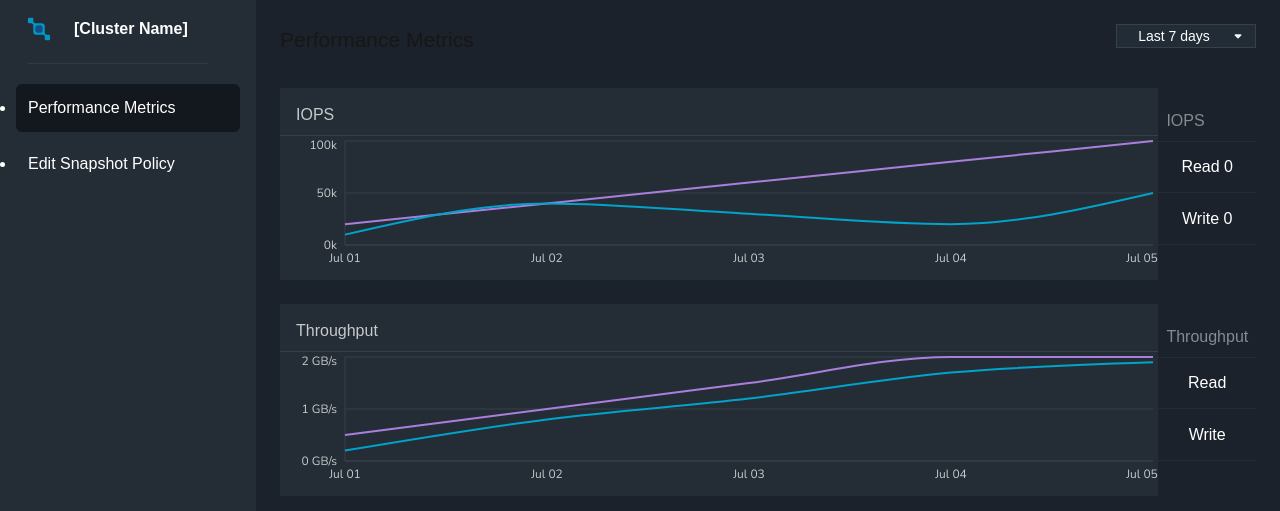
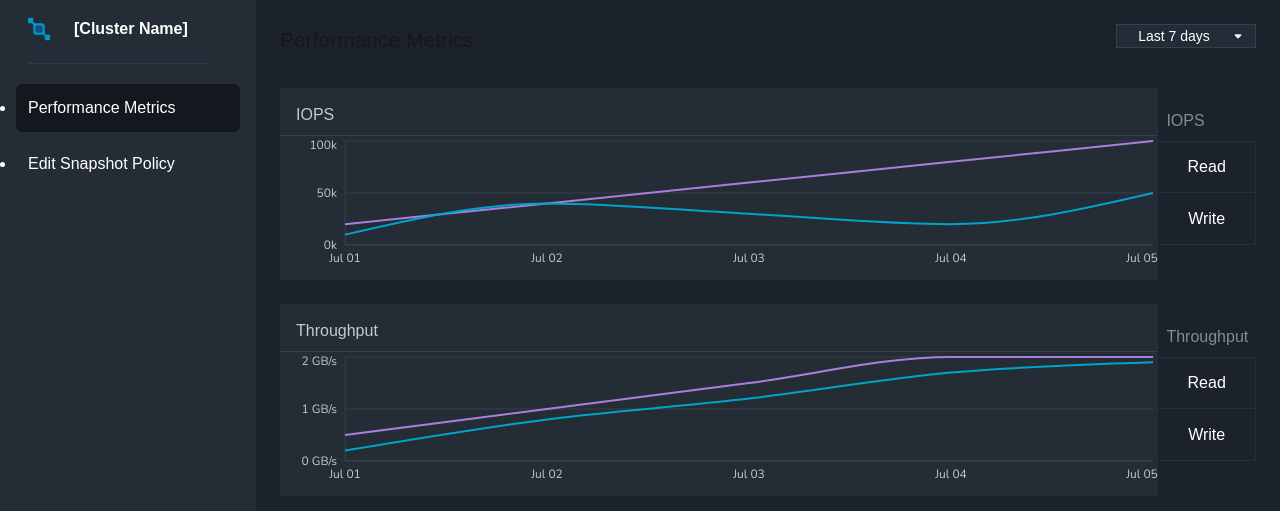
Before and after one commit to Ronny019/cluster-monitoring-ui, a Next.js app: page /performance in a window 1280 px wide. Shown: the top 511 px of the page. Built offline with nearby package versions, Linux system fonts and the light colour scheme.

Commit message:
changes ui performance

```diff
--- a/app/performance/page.tsx
+++ b/app/performance/page.tsx
@@ -54,18 +54,18 @@ export default function Performance() {
   // Update IOPS values on hover
   const handleIOPSMouseMove = (state: any) => {
     // const datapoints = useActiveTooltipDataPoints();
-    if (state && state.activePayload && state.activePayload.length >= 2) {
-      setReadIOPS(state.activePayload[0].value);
-      setWriteIOPS(state.activePayload[1].value);
-    }
+    // if (state) {
+    //   setReadIOPS(state.activePayload[0].value);
+    //   setWriteIOPS(state.activePayload[1].value);
+    // }
   };
 
   // Update Throughput values on hover
   const handleThroughputMouseMove = (state: any) => {
-    if (state && state.activePayload && state.activePayload.length >= 2) {
-      setReadThroughput(state.activePayload[0].value);
-      setWriteThroughput(state.activePayload[1].value);
-    }
+    // if (state && state.activePayload && state.activePayload.length >= 2) {
+    //   setReadThroughput(state.activePayload[0].value);
+    //   setWriteThroughput(state.activePayload[1].value);
+    // }
   };
 
   return (
@@ -128,14 +128,14 @@ export default function Performance() {
         {/* Readings area */}
         <div className="w-[10%] h-full bg-[#1B222B] rounded-none flex flex-col items-center text-white font-nunito">
           <div className="flex flex-col w-full" style={{ height: "82%" }}>
-            <div className="w-full flex items-end justify-start border-b border-[#242C35] font-nunito pb-2 pl-2 text-[#858B90]" style={{ height: "34%" }}>
-              IOPS
+            <div className="w-full flex items-end justify-start border-b" style={{ borderColor: "#333B4480", height: "34%" }}>
+              <span className="font-nunito pb-2 pl-2 text-[#858B90]">IOPS</span>
             </div>
-            <div className="w-full flex items-center justify-center border-b border-[#242C35]" style={{ height: "33%" }}>
-              Read {ReadIOPS}
+            <div className="w-full flex items-center justify-center border-b" style={{ borderColor: "#333B4480", borderRight: "1px solid #333B4480", height: "33%" }}>
+              Read
             </div>
-            <div className="w-full flex items-center justify-center border-b border-[#242C35]" style={{ height: "33%" }}>
-              Write {WriteIOPS}
+            <div className="w-full flex items-center justify-center border-b" style={{ borderColor: "#333B4480", borderRight: "1px solid #333B4480", height: "33%" }}>
+              Write
             </div>
           </div>
           <div className="w-full" style={{ height: "18%" }}></div>
@@ -180,13 +180,13 @@ export default function Performance() {
         {/* Second readings area */}
         <div className="w-[10%] h-full bg-[#1B222B] rounded-none flex flex-col items-center text-white font-nunito">
           <div className="flex flex-col w-full" style={{ height: "82%" }}>
-            <div className="w-full flex items-end justify-start border-b border-[#242C35] font-nunito pb-2 pl-2 text-[#858B90]" style={{ height: "34%" }}>
-              Throughput
+            <div className="w-full flex items-end justify-start border-b" style={{ borderColor: "#333B4480", height: "34%" }}>
+              <span className="font-nunito pb-2 pl-2 text-[#858B90]">Throughput</span>
             </div>
-            <div className="w-full flex items-center justify-center border-b border-[#242C35]" style={{ height: "33%" }}>
+            <div className="w-full flex items-center justify-center border-b" style={{ borderColor: "#333B4480", borderRight: "1px solid #333B4480", height: "33%" }}>
               Read
             </div>
-            <div className="w-full flex items-center justify-center border-b border-[#242C35]" style={{ height: "33%" }}>
+            <div className="w-full flex items-center justify-center border-b" style={{ borderColor: "#333B4480", borderRight: "1px solid #333B4480", height: "33%" }}>
               Write
             </div>
           </div>
```
